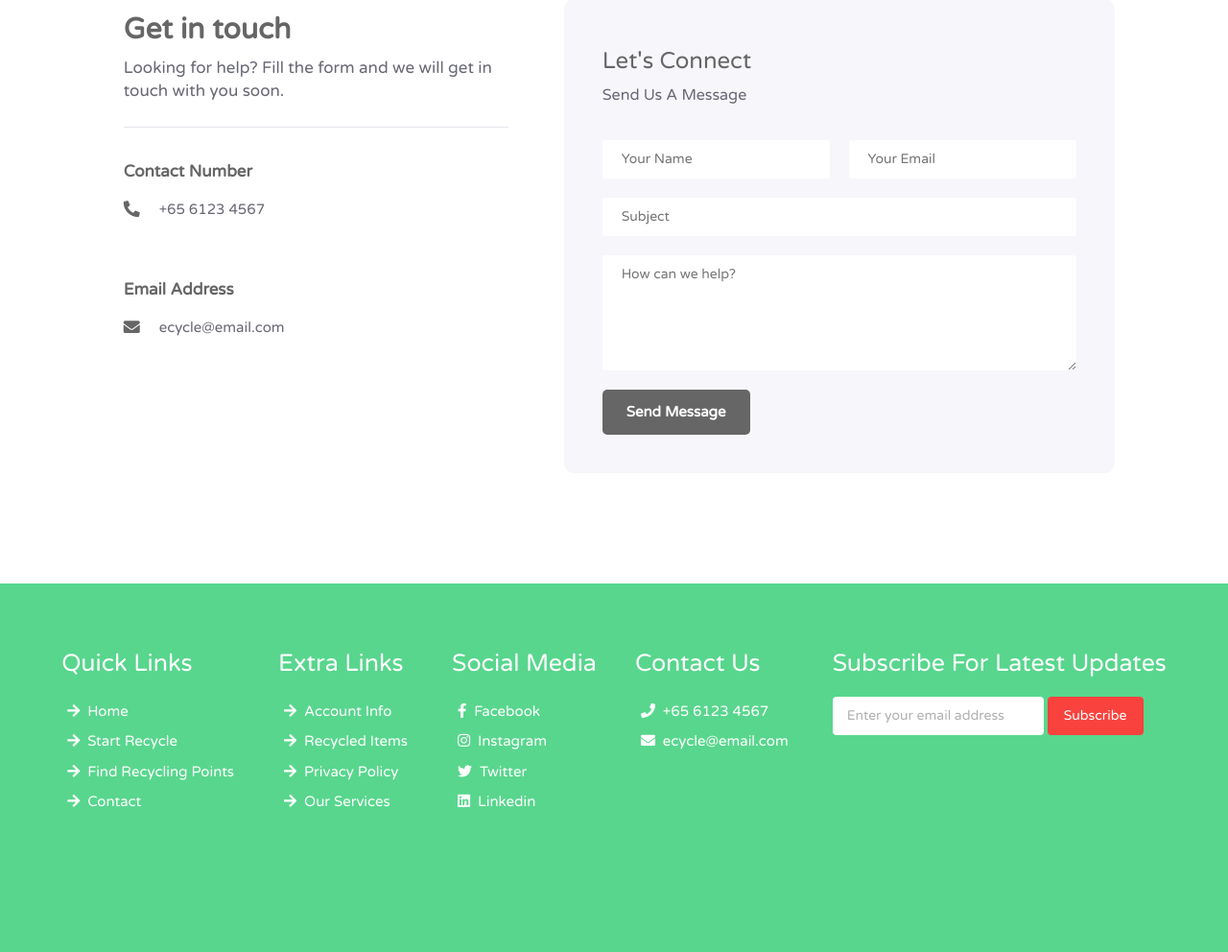
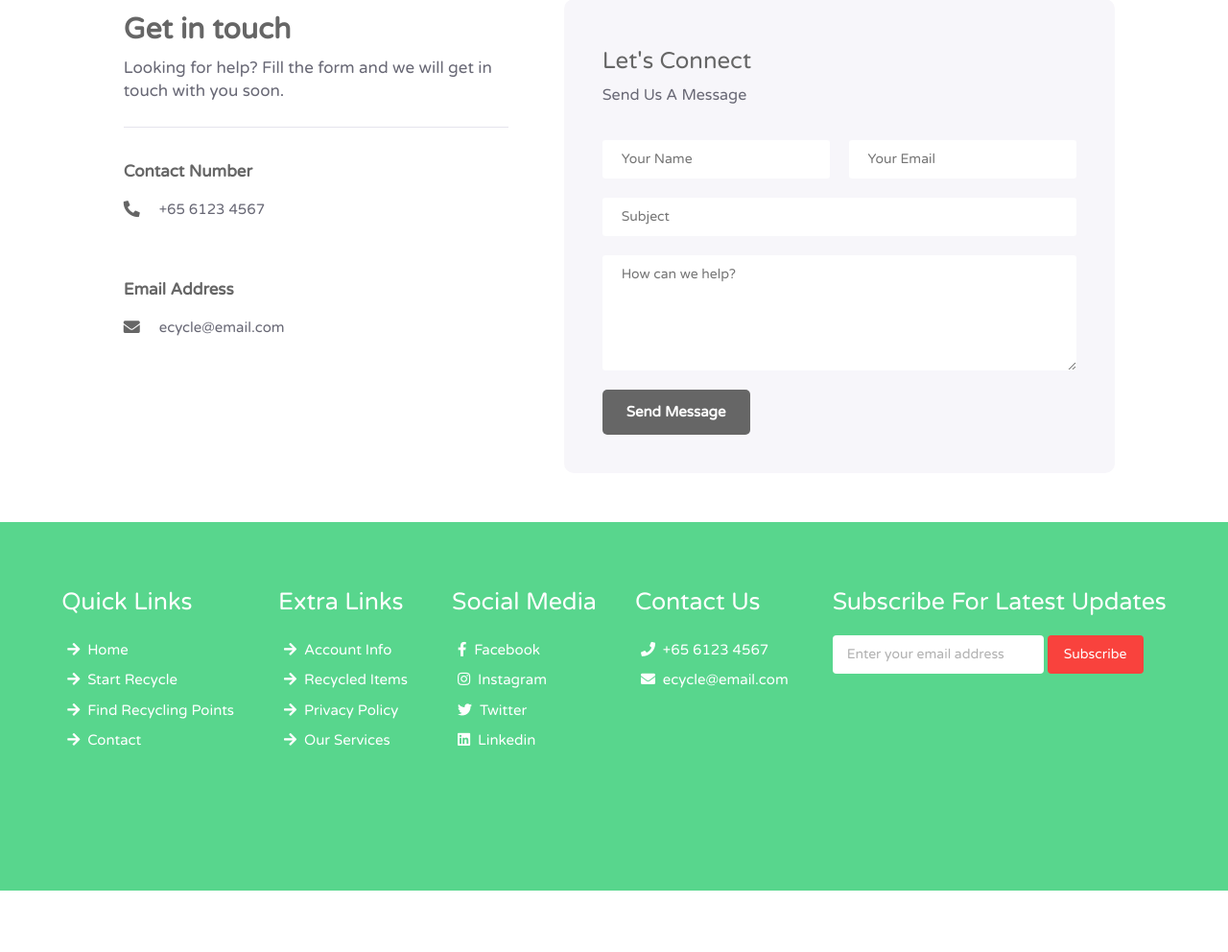
Before and after one commit to waileng09/HackathonTeam9, a Flask app: page /contact in a window 1280 px wide; the page is wider, and only the part inside the window is pictured. Shown: the part 151-1143 px from the top of that part at 96% size. After the commit the page ends 1079 px from the top of that part, so only its background shows below. Run offline with Flask 2, Linux system fonts and the light colour scheme; some libraries are stand-ins or nearby versions.

Commit message:
edited footer for customer page

```diff
--- a/static/css/style_customer.css
+++ b/static/css/style_customer.css
@@ -41,7 +41,7 @@ text-align: center;
 min-width: 100%;
 margin-left: -1%;
 margin-right: -2%;
-height: 1500px;
+height: 1300px;
 background-color: #fff;
 margin-top: 550px;
 text-align: center;
--- a/templates/customer page/customer_footer.html
+++ b/templates/customer page/customer_footer.html
@@ -50,10 +50,6 @@
         padding: 0;
         box-sizing: border-box;
         font-family: 'Varela Round', sans-serif;
-        }
-
-        .footer-container {
-        margin-top: 5%;
         }
 
         .footer {
```
